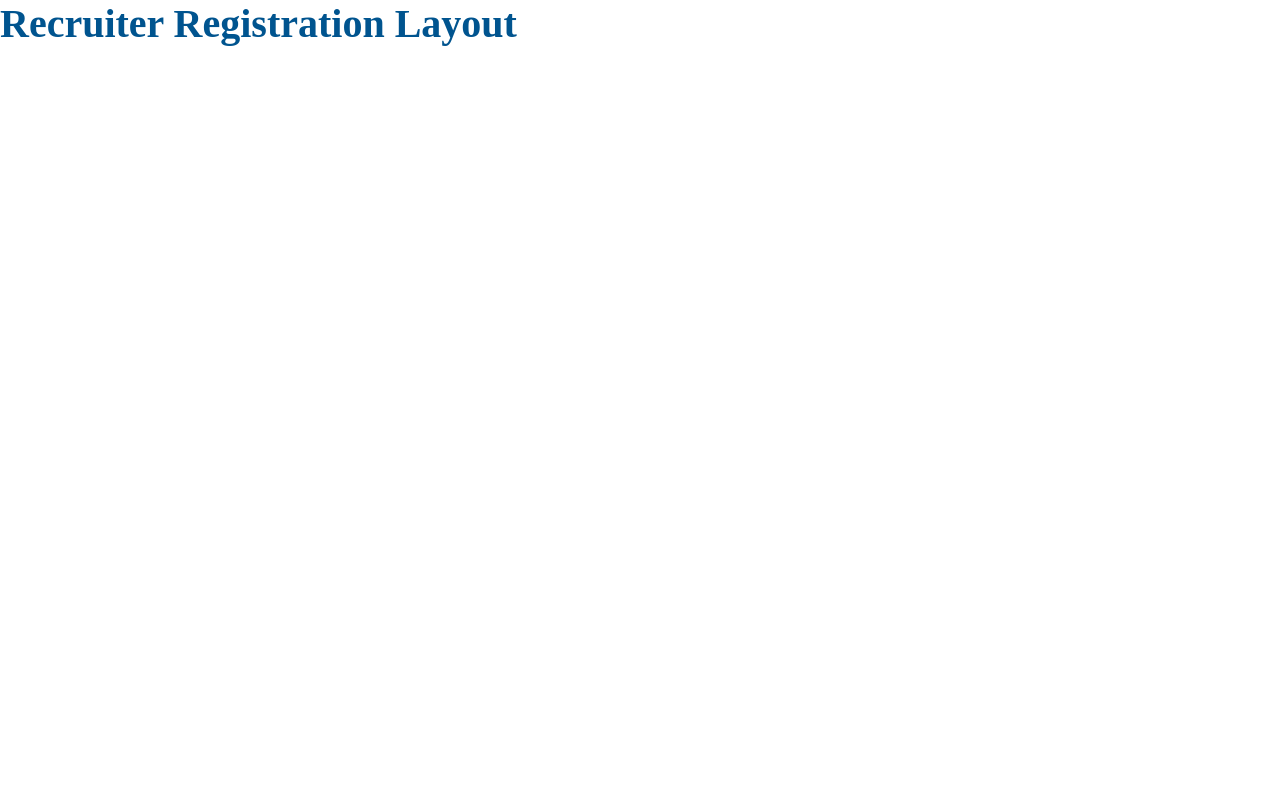
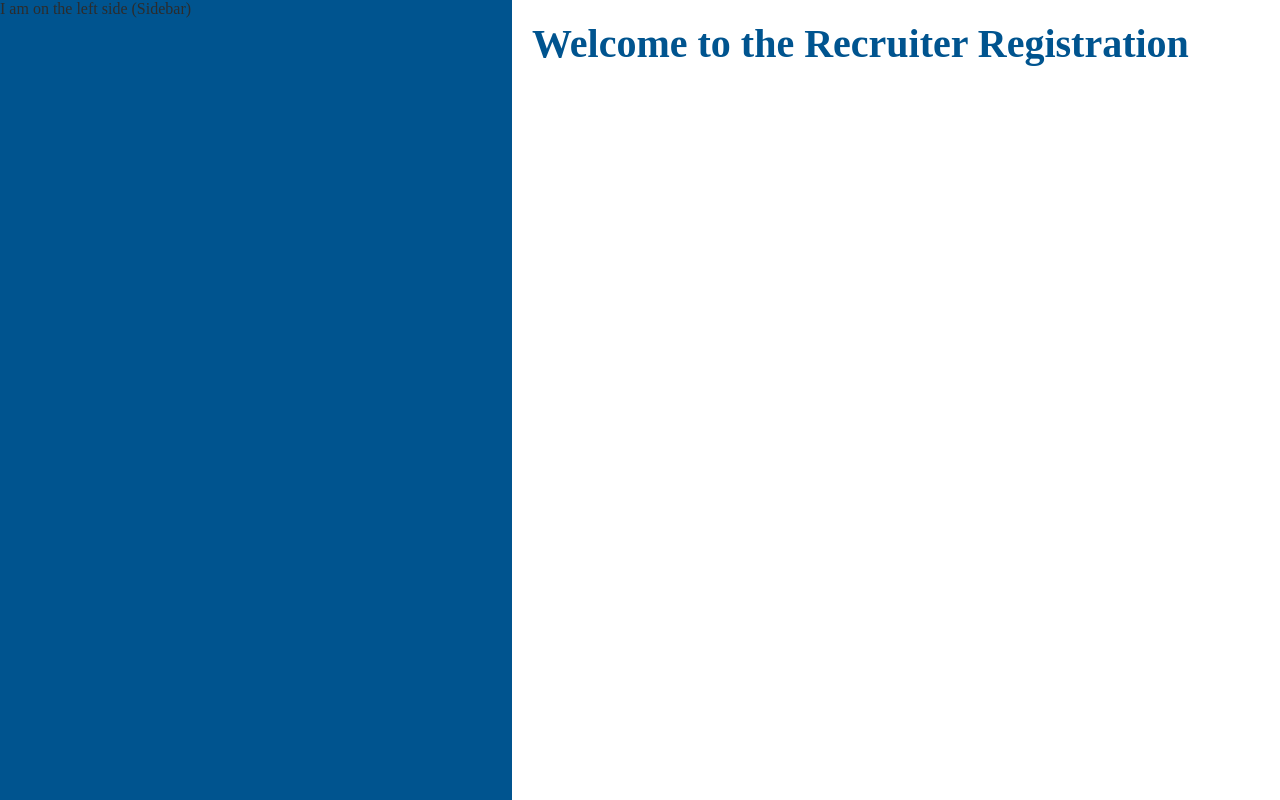
Before and after one commit to Naeemi7/AfghanKar.af, a React (Vite) app in the folder client/: page /recruiter-registration in a window 1280 px wide. Built offline with nearby package versions, Linux system fonts and the light colour scheme.

Commit message:
the basic setup for recruiter registration layout has been done

```diff
--- a/client/src/App.jsx
+++ b/client/src/App.jsx
@@ -10,7 +10,6 @@ import JobSeekerLogin from "@auth/login/JobSeekerLogin";
 import RecruiterLogin from "@auth/login/RecruiterLogin";
 import RegistrationPage from "@pages/registeration-page/RegistrationPage";
 import JobSeekerRegistration from "@auth/registration/job-seeker/JobSeekerRegistration";
-import RecruiterRegistration from "@auth/registration/recruiter/RecruiterRegisteration";
 import AppLayout from "@layouts/AppLayout";
 import JobSeekerLayout from "@layouts/JobSeekerLayout";
 import RecruiterLayout from "@layouts/RecruiterLayout";
@@ -39,12 +38,10 @@ export default function App() {
         </Route>
 
         {/* Routes using Recruiter Registration Layout */}
-        <Route element={<RecruiterRegistrationLayout />}>
-          <Route
-            path="/recruiter-registration"
-            element={<RecruiterRegistration />}
-          />
-        </Route>
+        <Route
+          path="/recruiter-registration"
+          element={<RecruiterRegistrationLayout />}
+        />
 
         {/* Protected Routes for Job Seeker Dashboard */}
         <Route element={<ProtectedRoute role="jobSeeker" />}>
--- a/client/src/components/auth/registration/recruiter/RecruiterRegisteration.jsx
+++ /dev/null
@@ -1,9 +0,0 @@
-const RecruiterRegistration = () => {
-  return (
-    <div>
-      <h1>Recruiter Registration Page</h1>
-    </div>
-  );
-};
-
-export default RecruiterRegistration;
--- /dev/null
+++ b/client/src/components/auth/registration/recruiter/RecruiterRegistrationMainContent.jsx
@@ -0,0 +1,10 @@
+const RecruiterRegistrationMainContent = () => {
+  return (
+    <div className="recruiter-registration-main-content">
+      <h1>Welcome to the Recruiter Registration</h1>
+      {/* Main registration content */}
+    </div>
+  );
+};
+
+export default RecruiterRegistrationMainContent;
--- /dev/null
+++ b/client/src/components/auth/registration/recruiter/RecruiterRegistrationSidebar.jsx
@@ -0,0 +1,10 @@
+const RecruiterRegistrationSidebar = () => {
+  return (
+    <div className="recruiter-registration-sidebar">
+      <p>I am on the left side (Sidebar)</p>
+      {/* Add sidebar content here */}
+    </div>
+  );
+};
+
+export default RecruiterRegistrationSidebar;
--- a/client/src/layouts/RecruiterRegistrationLayout.jsx
+++ b/client/src/layouts/RecruiterRegistrationLayout.jsx
@@ -1,14 +1,13 @@
 import "@styles/layouts/layouts.scss";
+import "@styles/components/recruiter-registration.scss";
+import RecruiterRegistrationSidebar from "@auth/registration/recruiter/RecruiterRegistrationSidebar";
+import RecruiterRegistrationMainContent from "@auth/registration/recruiter/RecruiterRegistrationMainContent";
 
 export default function RecruiterRegistrationLayout() {
   return (
     <div className="recruiter-registration-layout">
-      <div className="content-container">
-        <main className="layout-content">
-          <h1>Recruiter Registration Layout</h1>
-        </main>
-      </div>
-      <h1></h1>
+      <RecruiterRegistrationSidebar /> {/* Left Sidebar */}
+      <RecruiterRegistrationMainContent /> {/* Right Main Content */}
     </div>
   );
 }
--- /dev/null
+++ b/client/src/styles/components/recruiter-registration.scss
@@ -0,0 +1,16 @@
+@use "@/styles/abstracts/variables" as *;
+@use "@/styles/abstracts/mixin" as *;
+
+.recruiter-registration-sidebar {
+  background-color: $primary-color;
+  width: 40vw;
+  height: 100vh;
+}
+
+.recruiter-registration-main-content {
+  background-color: $background-color; /* Updated to use your existing palette */
+  width: 60vw;
+  height: 100vh;
+  padding: 20px; /* Add padding for the content */
+  box-sizing: border-box; /* Ensure padding is included in width calculation */
+}
--- a/client/src/styles/layouts/layouts.scss
+++ b/client/src/styles/layouts/layouts.scss
@@ -42,3 +42,8 @@
 }
 
 // Recruiter Registration Layout
+.recruiter-registration-layout {
+  display: flex;
+  width: 100vw;
+  height: 100vh; /* Fix typo (was 100lvh) */
+}
```
